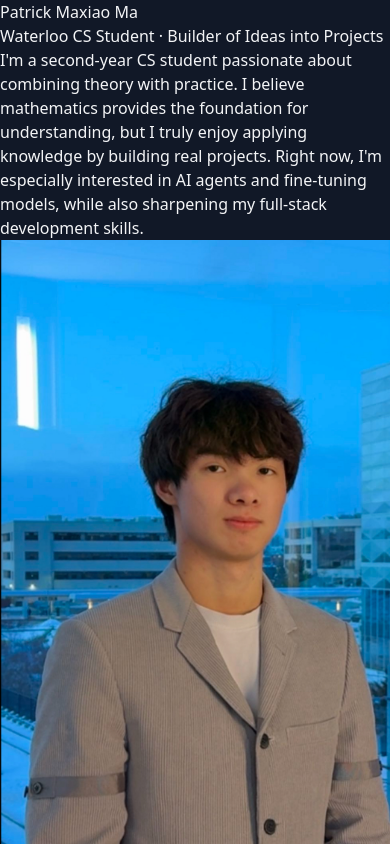
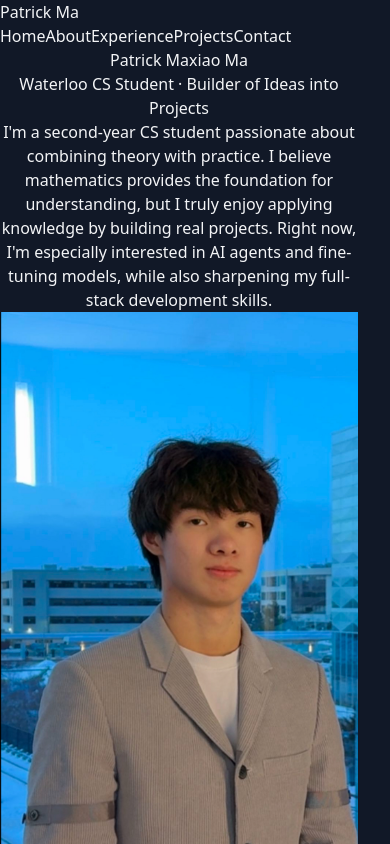
Before and after one commit to PPAT132/portfolio, a React (Vite) app in the folder website/: page / in a window 390 px wide. Shown: the top 844 px of the page. Built offline with nearby package versions, Linux system fonts and the light colour scheme.

Commit message:
layout all done

```diff
--- a/website/src/App.tsx
+++ b/website/src/App.tsx
@@ -1,13 +1,15 @@
 import { useState } from 'react';
 import Home from './pages/Home';
 import SideNavigation from './components/SideNavigation';
+import TopNavigation from './components/TopNavigation';
 
 function App() {
   const [currentSection, setCurrentSection] = useState('home');
 
   return (
     <div className="min-h-screen bg-gray-900 text-gray-100 overflow-x-hidden">
-      <main className="w-full pl-8 lg:pl-16 pr-0 lg:pr-56">
+      <TopNavigation currentSection={currentSection} setCurrentSection={setCurrentSection} />
+      <main className="w-full pl-8 lg:pl-16 pr-0 lg:pr-56 pt-16 lg:pt-0">
         <Home setCurrentSection={setCurrentSection} />
       </main>
       <SideNavigation currentSection={currentSection} setCurrentSection={setCurrentSection} />
--- /dev/null
+++ b/website/src/components/TopNavigation.tsx
@@ -0,0 +1,57 @@
+import { motion } from 'framer-motion';
+
+interface TopNavigationProps {
+  currentSection: string;
+  setCurrentSection: (section: string) => void;
+}
+
+const TopNavigation = ({ currentSection, setCurrentSection }: TopNavigationProps) => {
+  const sections = [
+    { id: 'home', label: 'Home' },
+    { id: 'about', label: 'About' },
+    { id: 'experience', label: 'Experience' },
+    { id: 'projects', label: 'Projects' },
+    { id: 'contact', label: 'Contact' },
+  ];
+
+  const scrollToSection = (sectionId: string) => {
+    const element = document.getElementById(sectionId);
+    if (element) {
+      element.scrollIntoView({ behavior: 'smooth' });
+    }
+  };
+
+  return (
+    <nav className="fixed top-0 left-0 right-0 z-50 bg-gray-900/90 backdrop-blur-md border-b border-gray-700 lg:hidden">
+      <div className="max-w-7xl mx-auto px-4 py-3">
+        <div className="flex items-center justify-between">
+          {/* Logo/Name */}
+          <div className="text-xl font-bold bg-gradient-to-r from-blue-400 to-purple-500 bg-clip-text text-transparent">
+            Patrick Ma
+          </div>
+
+          {/* Navigation Links */}
+          <div className="flex items-center space-x-4">
+            {sections.map((section) => (
+              <motion.button
+                key={section.id}
+                onClick={() => scrollToSection(section.id)}
+                className={`text-sm font-medium transition-colors duration-300 px-2 py-1 rounded ${
+                  currentSection === section.id
+                    ? 'text-blue-400 bg-blue-500/20'
+                    : 'text-gray-300 hover:text-white hover:bg-gray-800/50'
+                }`}
+                whileHover={{ scale: 1.05 }}
+                whileTap={{ scale: 0.95 }}
+              >
+                {section.label}
+              </motion.button>
+            ))}
+          </div>
+        </div>
+      </div>
+    </nav>
+  );
+};
+
+export default TopNavigation;
--- a/website/src/index.css
+++ b/website/src/index.css
@@ -93,3 +93,27 @@ html, body {
     right: calc((100vw - 1130px) / 2 - 60px);
   }
 }
+
+/* Mobile responsive styles for 1024px and below */
+@media (max-width: 1023px) {
+  .hero-text-container {
+    text-align: center;
+    margin-left: auto;
+    margin-right: auto;
+  }
+
+  .hero-text-container h1,
+  .hero-text-container h2,
+  .hero-text-container p {
+    text-align: center;
+  }
+
+  .hero-image-container {
+    justify-content: center;
+  }
+
+  /* Add right padding for mobile */
+  main {
+    padding-right: 2rem !important;
+  }
+}
--- a/website/src/pages/Home.tsx
+++ b/website/src/pages/Home.tsx
@@ -120,7 +120,7 @@ const Home = ({ setCurrentSection: _setCurrentSection }: HomeProps) => {
           {/* Main Content */}
           <div className="grid lg:grid-cols-5 gap-12 items-center">
             {/* Left Column - Text Content (3/5) */}
-            <div className="lg:col-span-3 max-w-[60ch] space-y-8">
+            <div className="lg:col-span-3 max-w-[60ch] space-y-8 hero-text-container">
               {/* Title */}
               <div>
                 <h1 className="text-5xl md:text-7xl font-bold mb-6 bg-gradient-to-r from-blue-400 to-purple-500 bg-clip-text text-transparent">
@@ -140,7 +140,7 @@ const Home = ({ setCurrentSection: _setCurrentSection }: HomeProps) => {
             </div>
 
             {/* Right Column - Photo with Floating Elements */}
-            <div className="relative flex justify-center lg:justify-start items-center">
+            <div className="relative flex justify-center lg:justify-start items-center hero-image-container">
               <div className="relative">
                 {/* Main Photo */}
                 <div className="w-80 h-80 rounded-full overflow-hidden bg-gradient-to-r from-blue-400 to-purple-500 p-1 shadow-lg">
```
